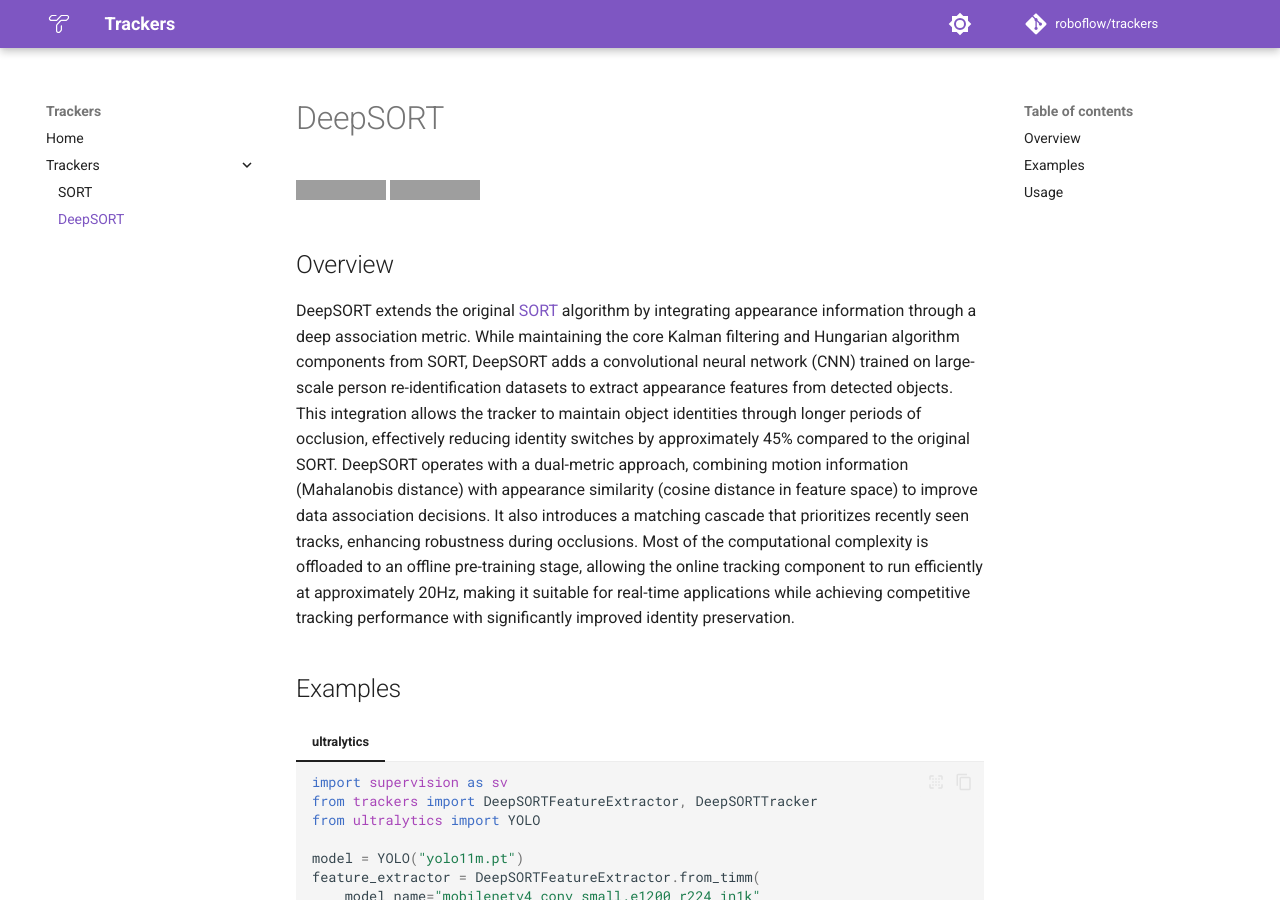
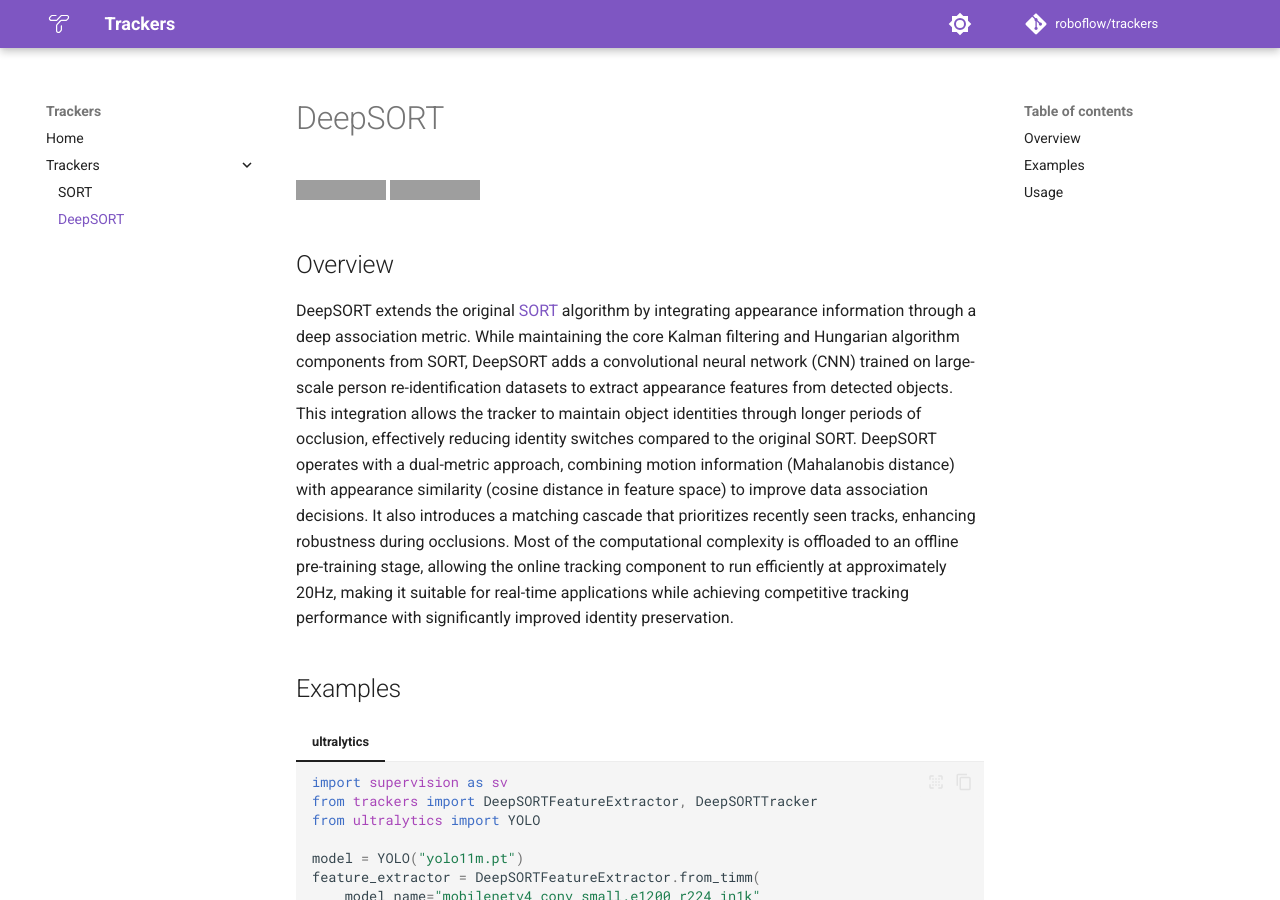
Before and after one commit to tanvir-a0/trackers, an MkDocs documentation site: the page built from docs/trackers/core/deepsort/tracker.md, in a window 1280 px wide and 900 px high. Built offline with MkDocs 1.6.1 and Material for MkDocs 9.7.7, drawn with Linux system fonts in a browser that asks for light colours; comment, search, counter and statistics services are not loaded; grey boxes are pictures that could not be loaded.

Commit message:
update: deepsort overview

```diff
--- a/docs/trackers/core/deepsort/tracker.md
+++ b/docs/trackers/core/deepsort/tracker.md
@@ -5,7 +5,7 @@
 
 ## Overview
 
-DeepSORT extends the original [SORT](../sort/tracker.md) algorithm by integrating appearance information through a deep association metric. While maintaining the core Kalman filtering and Hungarian algorithm components from SORT, DeepSORT adds a convolutional neural network (CNN) trained on large-scale person re-identification datasets to extract appearance features from detected objects. This integration allows the tracker to maintain object identities through longer periods of occlusion, effectively reducing identity switches by approximately 45% compared to the original SORT. DeepSORT operates with a dual-metric approach, combining motion information (Mahalanobis distance) with appearance similarity (cosine distance in feature space) to improve data association decisions. It also introduces a matching cascade that prioritizes recently seen tracks, enhancing robustness during occlusions. Most of the computational complexity is offloaded to an offline pre-training stage, allowing the online tracking component to run efficiently at approximately 20Hz, making it suitable for real-time applications while achieving competitive tracking performance with significantly improved identity preservation.
+DeepSORT extends the original [SORT](../sort/tracker.md) algorithm by integrating appearance information through a deep association metric. While maintaining the core Kalman filtering and Hungarian algorithm components from SORT, DeepSORT adds a convolutional neural network (CNN) trained on large-scale person re-identification datasets to extract appearance features from detected objects. This integration allows the tracker to maintain object identities through longer periods of occlusion, effectively reducing identity switches compared to the original SORT. DeepSORT operates with a dual-metric approach, combining motion information (Mahalanobis distance) with appearance similarity (cosine distance in feature space) to improve data association decisions. It also introduces a matching cascade that prioritizes recently seen tracks, enhancing robustness during occlusions. Most of the computational complexity is offloaded to an offline pre-training stage, allowing the online tracking component to run efficiently at approximately 20Hz, making it suitable for real-time applications while achieving competitive tracking performance with significantly improved identity preservation.
 
 
 ## Examples
```
